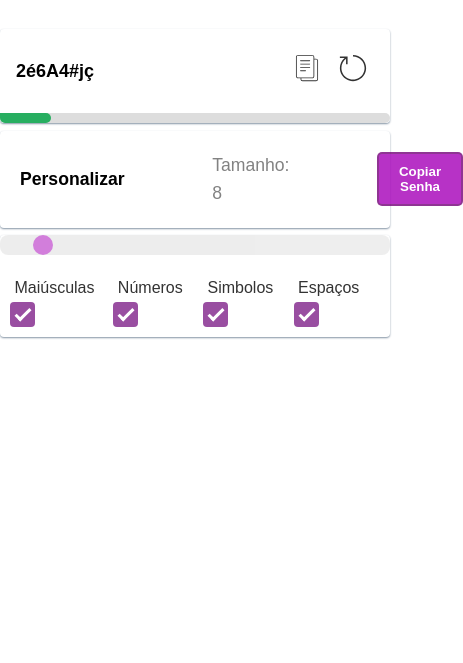
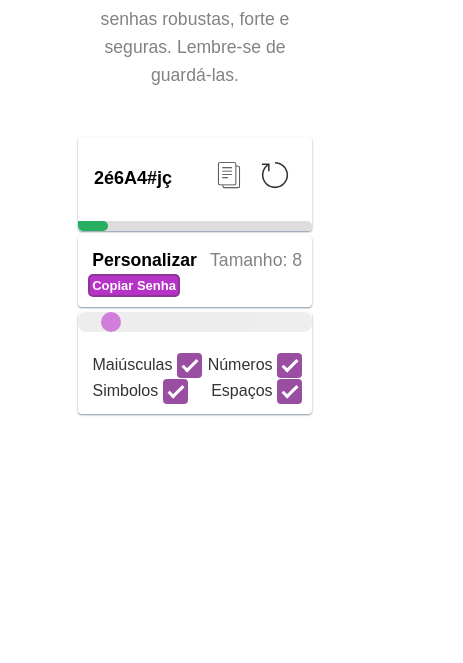
Before and after one commit to CaioAndersonMM/DevSamurai_Projetos, a plain HTML site: page GeradorDeSenhas/index.html in a window 390 px wide. Shown: the part 181-844 px from the top of the page, 463 px wide, since content can reach past the window. Drawn offline with Linux system fonts and the light colour scheme.

Commit message:
Responsividade Ajustada

```diff
--- a/GeradorDeSenhas/style.css
+++ b/GeradorDeSenhas/style.css
@@ -26,7 +26,7 @@ body {
 }
 
 main{
-    max-width: 780px;
+    max-width: 60%;
     margin: 10% auto;
 }
 
@@ -98,28 +98,31 @@ main{
 }
 
 .box.customize{
-    user-select: none;
+    width: 100%;
     display: flex;
-    padding: 20px;
+    justify-content: space-between;
     align-items: center;
-    gap: 25%;
+    flex-wrap: wrap;
+    padding: 10px
 }
 
+
 .box.customize h2{
+    margin-left: 2%;
     font-size: 1.1rem;
 }
 
 .box.customize p{
-    flex-grow: 1; /* Ele vai crescer e ocupar o espaço dos digitos aumentados */
     font-size: 1.1rem;
     color: #828282 ;
 }
 
 .box.customize button{
+    font-size: small;
     background-color: #a600b9;
     color: #fff;
     border: 2px solid #51064c93;
-    padding: 10px 20px;
+    padding: 1% 1%;
     cursor: pointer;
     opacity: 0.8;
     transition: opacity 0.3s;
@@ -166,6 +169,8 @@ main{
     flex-direction: row;
     justify-content: space-between;
     align-items: center;
+    flex-wrap: wrap;
+    text-align: right;
 }
 
 .checks input{
```
